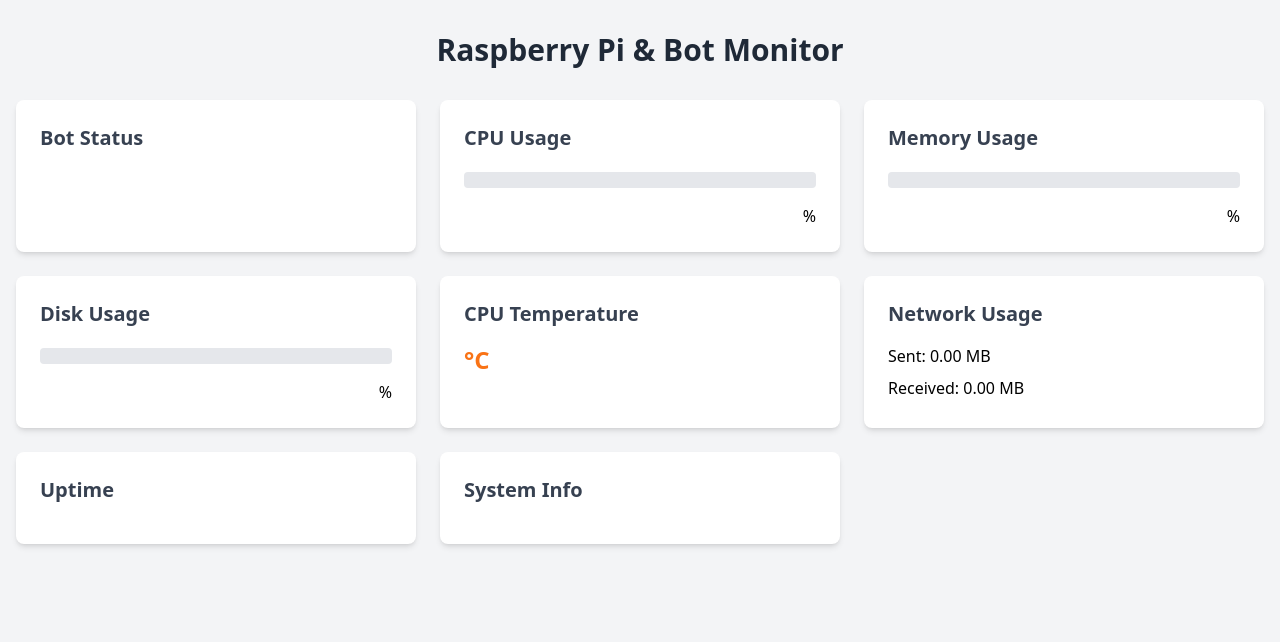
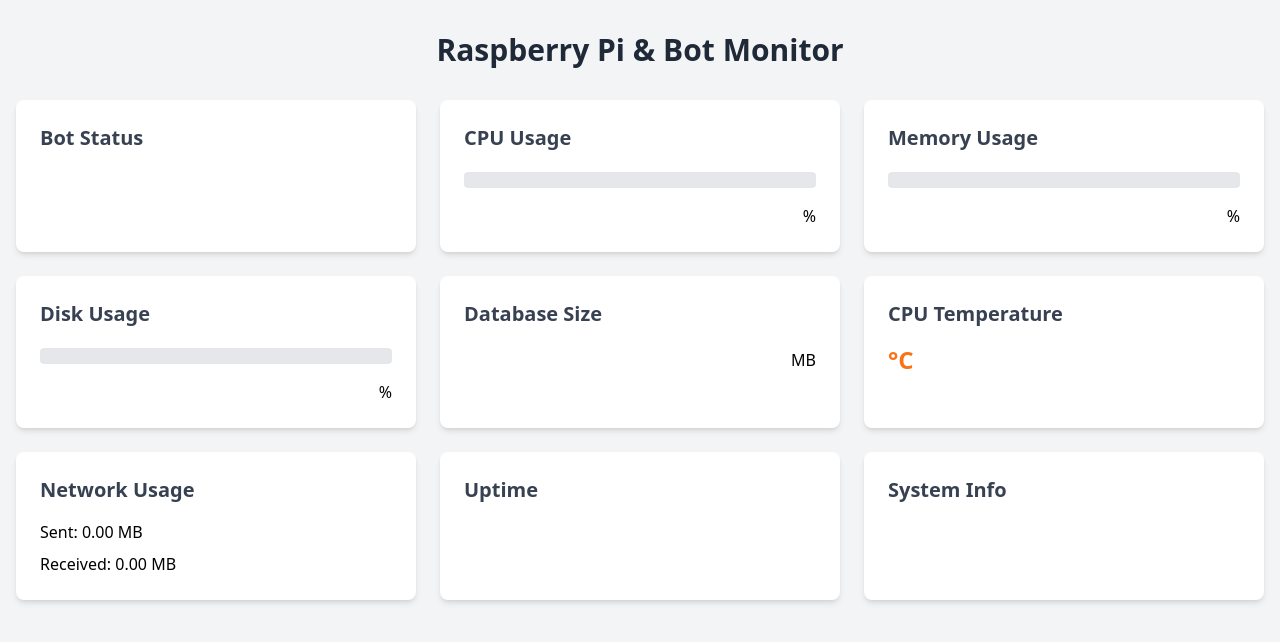
Before and after one commit to raythurman2386/cognibot, a Flask app: template templates/home.html in a window 1280 px wide. Shown: the top 642 px of the page. Run offline with Flask 3, Linux system fonts and the light colour scheme; the template is opened without the code that fills it, so the values that code supplies are empty; some libraries are stand-ins or nearby versions.

Commit message:
:bug: Add database size display to dashboard
Introduced a variable to track database path and size in `dashboard.py` which is retrieved in `get_system_info`. Updated the `home.html` template to display the database size in megabytes.

```diff
--- a/dashboard.py
+++ b/dashboard.py
@@ -1,4 +1,5 @@
 from flask import Flask, render_template
+import os
 import psutil
 import platform
 from datetime import datetime
@@ -12,6 +13,7 @@
 app = Flask(__name__)
 
 bot_status = None
+db_path = "db/chat_log.sqlite"
 
 
 def update_bot_status(status):
@@ -41,7 +43,6 @@
         time.sleep(interval)
 
 
-@lru_cache(maxsize=1)
 def get_system_info():
     try:
         cpu_percent = psutil.cpu_percent()
@@ -53,6 +54,7 @@
         net_io = psutil.net_io_counters()
         boot_time = datetime.fromtimestamp(psutil.boot_time())
         uptime = datetime.now() - boot_time
+        db_size = os.path.getsize(db_path) / (1024 * 1024)
 
         return {
             "cpu_percent": cpu_percent,
@@ -61,6 +63,7 @@
             "temp": temp,
             "net_io": net_io,
             "uptime": uptime,
+            "db_size": db_size,
         }
     except Exception as e:
         app_logger.error(f"Error fetching system info: {str(e)}")
--- a/templates/home.html
+++ b/templates/home.html
@@ -49,6 +49,13 @@
         </div>
 
         <div class="bg-white rounded-lg shadow-md p-6">
+            <h2 class="text-xl font-semibold mb-4 text-gray-700">Database Size</h2>
+            <div class="relative pt-1">
+                <p class="text-right">{{ system_info.db_size }} MB</p>
+            </div>
+        </div>
+
+        <div class="bg-white rounded-lg shadow-md p-6">
             <h2 class="text-xl font-semibold mb-4 text-gray-700">CPU Temperature</h2>
             <p class="text-2xl font-bold text-orange-500">{{ system_info.temp }}°C</p>
         </div>
```
